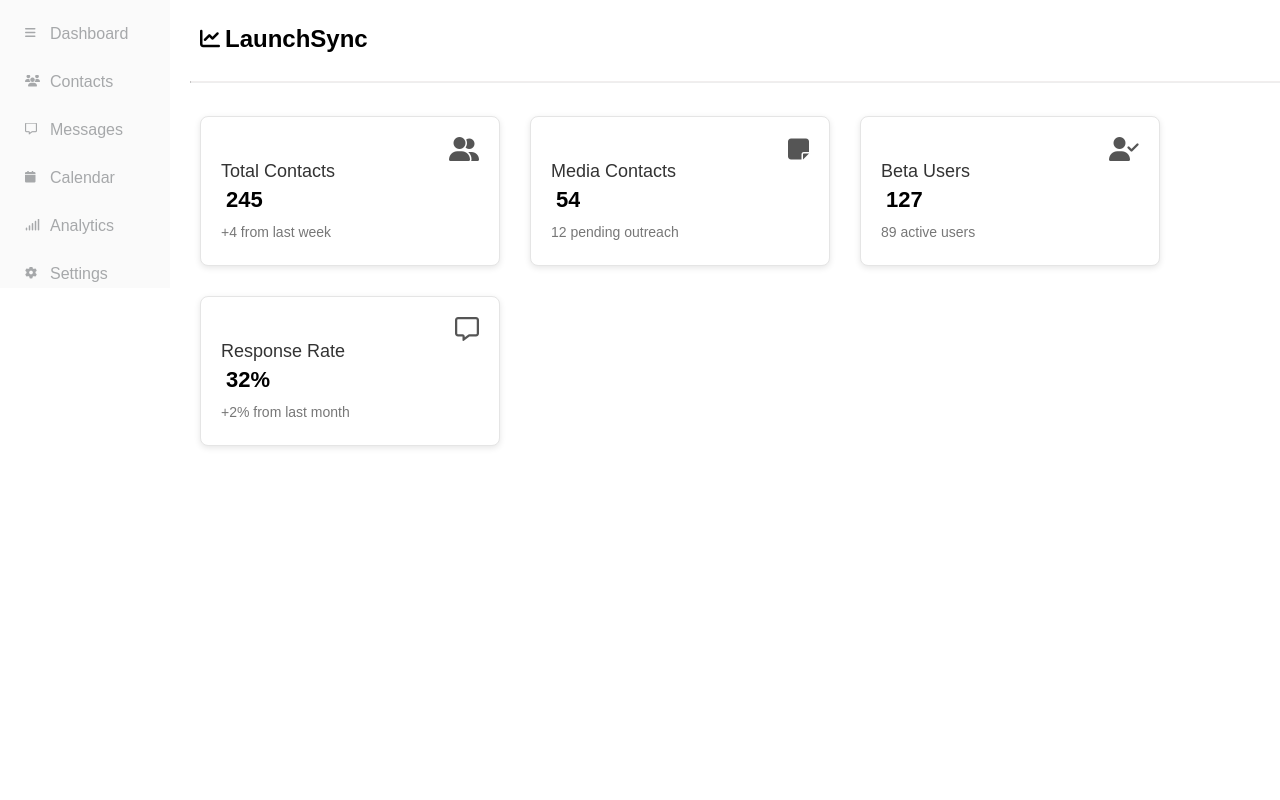
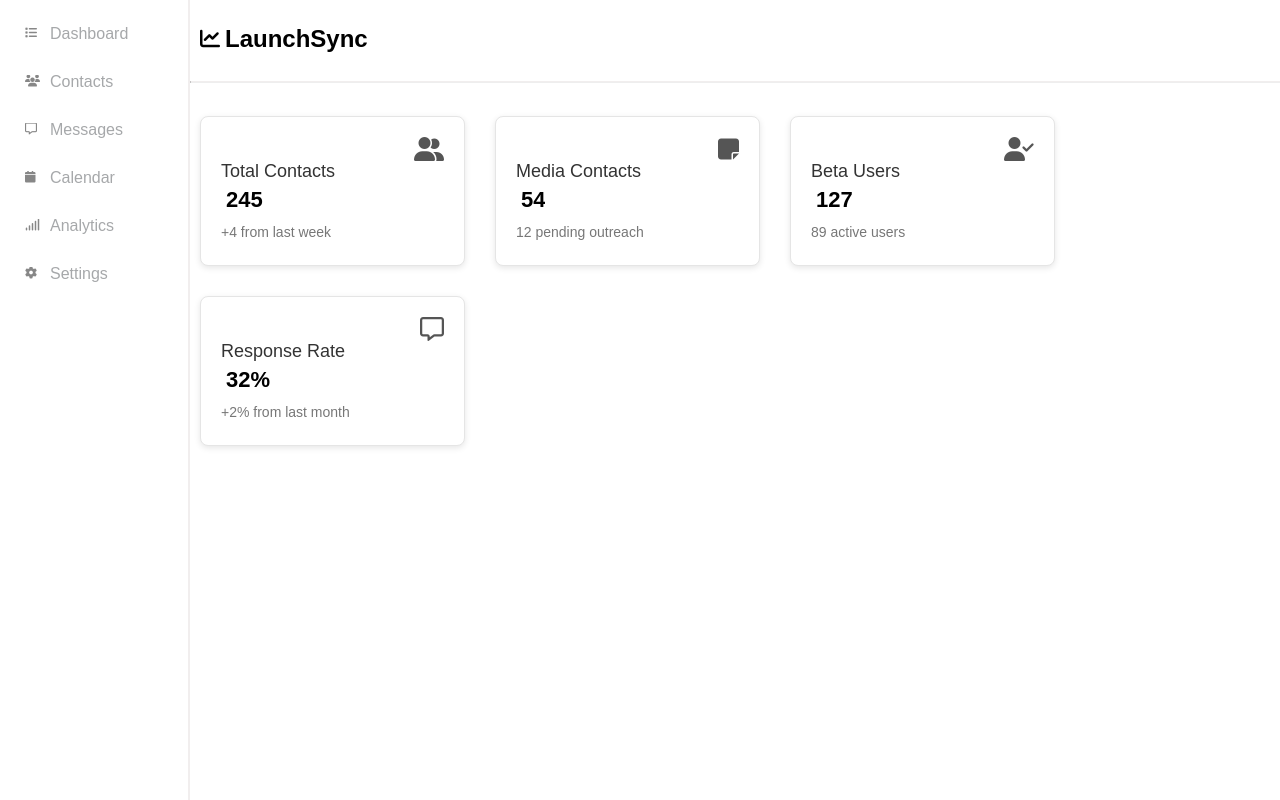
Before and after one commit to tanmay2301/CRM-dummy, a React (Vite) app: page / in a window 1280 px wide. Built offline with nearby package versions, Linux system fonts and the light colour scheme.

Commit message:
Style changes to sidebar and card layout

```diff
--- a/index.html
+++ b/index.html
@@ -3,6 +3,9 @@
   <head>
     <meta charset="UTF-8" />
     <link rel="stylesheet" href="https://cdnjs.cloudflare.com/ajax/libs/font-awesome/6.7.2/css/all.min.css" integrity="sha512-Evv84Mr4kqVGRNSgIGL/F/aIDqQb7xQ2vcrdIwxfjThSH8CSR7PBEakCr51Ck+w+/U6swU2Im1vVX0SVk9ABhg==" crossorigin="anonymous" referrerpolicy="no-referrer" />
+    <link rel="preconnect" href="https://fonts.googleapis.com">
+    <link rel="preconnect" href="https://fonts.gstatic.com" crossorigin>
+    <link href="https://fonts.googleapis.com/css2?family=Karla:ital,wght@0,200..800;1,200..800&display=swap" rel="stylesheet">
     <link rel="icon" type="image/svg+xml" href="logo.png" />
     <meta name="viewport" content="width=device-width, initial-scale=1.0" />
     <link rel="stylesheet" href="./src/App.css">
--- a/src/App.css
+++ b/src/App.css
@@ -49,17 +49,18 @@ hr {
   position: fixed;
   top: 0;
   left: 0;
-  width: 170px;
+  width: 190px;
   display: flex;
   flex-direction: column;
   margin-top: 0;
-  background-color: #fafafa;
+  border-right: 2px solid rgb(241, 238, 238);
+  height: 100%;
 }
 
 .sidebar-items {
   width: 170px;
   display: flex;
-  color: #a6a8aa;
+  color: #878787;
   align-items: center;
   margin-top: 20px;
   margin-left: 10px;
@@ -116,7 +117,7 @@ section {
   background-color: #fff;
   border-radius: 8px;
   padding: 20px;
-  width: 300px;
+  width: 265px;
   height: 150px;
   box-shadow: 0 2px 6px rgba(0, 0, 0, 0.1);
   text-align: left;
--- a/src/components/SideBar.jsx
+++ b/src/components/SideBar.jsx
@@ -4,7 +4,7 @@ function SideBar() {
             <div className="sidebar">
                 <div className="sidebar-items">
                     <div className="sidebar-logo">
-                        <i class="fa-solid fa-bars"></i>
+                        <i class="fa-solid fa-list"></i>
                     </div>
                     <li className="sidebar-list">Dashboard</li>
                 </div>
```
